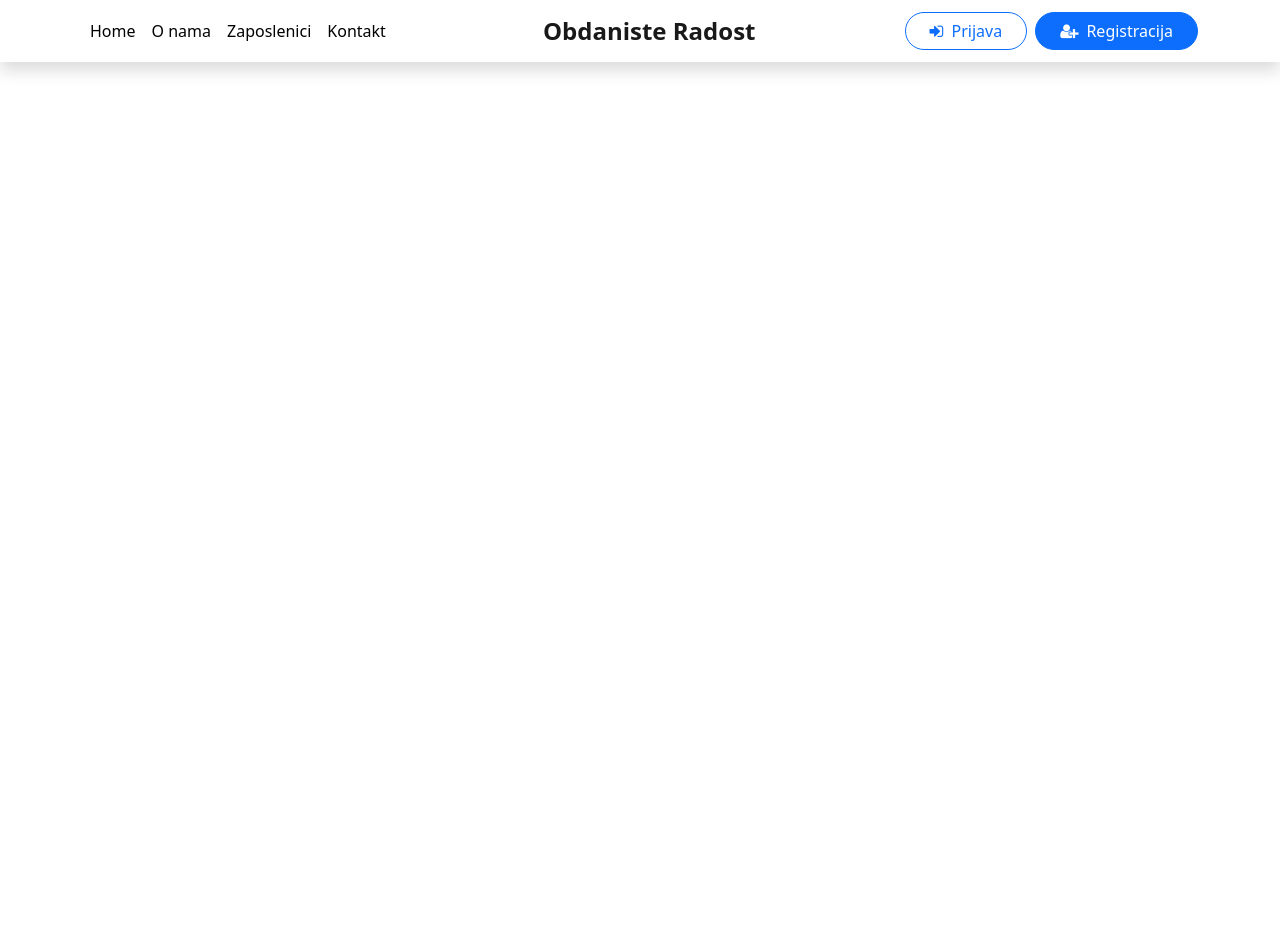
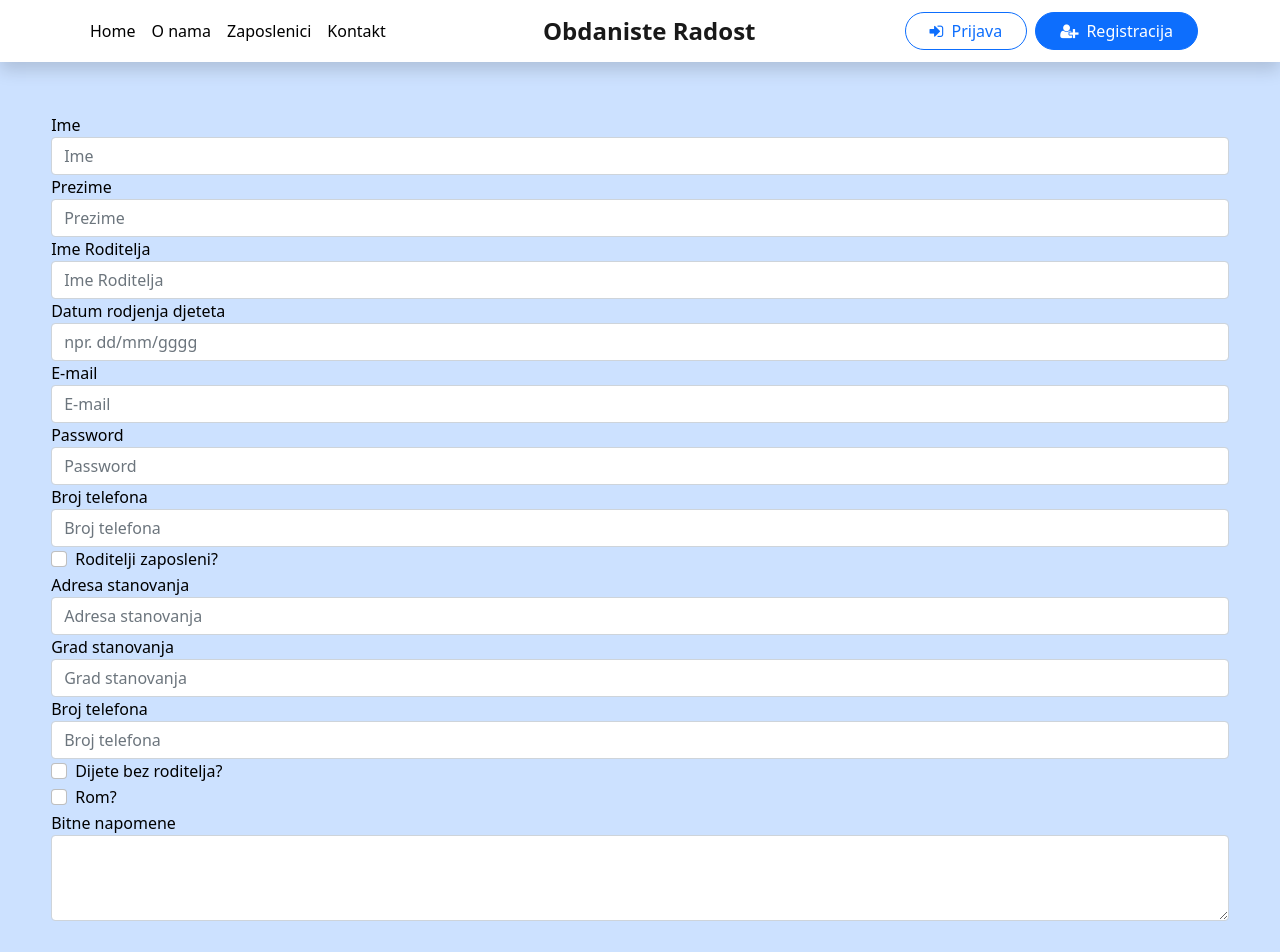
Before and after one commit to AmarOmerhodzic/Obdaniste, a React (Create React App) app in the folder client/: page /register in a window 1280 px wide. Shown: the top 952 px of the page. Before the commit the page ends 800 px from the top, so only its background shows below. Built offline with nearby package versions, Linux system fonts and the light colour scheme.

Commit message:
Hamza: dodao registraciju, u sljedecem pushu bit ce dodana api funkcionalnost registracije

```diff
--- a/client/src/App.js
+++ b/client/src/App.js
@@ -1,32 +1,35 @@
-import logo from './logo.svg';
-import './App.css';
-import Navbar from './components/Navbar';
-import Home from './components/Home';
-import About from './components/About';
-import Zaposlenici from './components/Zaposlenici';
-import Footer from './components/Footer';
-import {Routes, Route} from 'react-router-dom';
-import { useEffect, useState } from 'react';
-import Login from './components/Login';
-import Loggedin from './components/Loggedin';
+import "./App.css";
+import Register from "./components/Register"
+import Navbar from "./components/Navbar";
+import Home from "./components/Home";
+import About from "./components/About";
+import Zaposlenici from "./components/Zaposlenici";
+import Footer from "./components/Footer";
+import { Routes, Route } from "react-router-dom";
+import { useEffect, useState } from "react";
+import Login from "./components/Login";
+import Loggedin from "./components/Loggedin";
 function App() {
   const [search, setSearch] = useState("");
   return (
     <>
-    <Navbar/>
+      <Navbar />
 
-    <Routes>
-      <Route exact  path="/" element={<Home/>}/>
-      <Route exact  path="/about" element={<About/>}/>
-      <Route exact  path="/Zaposlenici" element={<Zaposlenici/>}/>
-      <Route exact  path="/kontakt" element={<Footer/>}/>
-      <Route exact path="/login" element={<Login/>}/>
-      <Route exact  path="/loggedin"
+      <Routes>
+        <Route exact path="/" element={<Home />} />
+        <Route exact path="/about" element={<About />} />
+        <Route exact path="/Zaposlenici" element={<Zaposlenici />} />
+        <Route exact path="/kontakt" element={<Footer />} />
+        <Route exact path="/login" element={<Login />} />
+        <Route exact path="/register" element={<Register />} />
+        <Route
+          exact
+          path="/loggedin"
           component={({ history }) => (
             <Loggedin search={search} history={history} />
           )}
         />
-      {/*<Route exact  path="/register" component={Register}/> */}
+        {/*<Route exact  path="/register" component={Register}/> */}
       </Routes>
     </>
   );
--- /dev/null
+++ b/client/src/components/Register.jsx
@@ -0,0 +1,96 @@
+import React from "react";
+
+const Register = () => {
+  return (
+    <form style={{ padding: "4%", backgroundColor: "#cce1ff", color: "black" }}>
+      <div class="form-group">
+        <label for="exampleFormControlInput1">Ime</label>
+        <input type="ime" class="form-control" placeholder="Ime" />
+      </div>
+      <div class="form-group">
+        <label for="exampleFormControlInput1">Prezime</label>
+        <input type="ime" class="form-control" placeholder="Prezime" />
+      </div>
+      <div class="form-group">
+        <label for="exampleFormControlInput1">Ime Roditelja</label>
+        <input type="ime" class="form-control" placeholder="Ime Roditelja" />
+      </div>
+      <div class="form-group">
+        <label for="exampleFormControlInput1">Datum rodjenja djeteta</label>
+        <input type="ime" class="form-control" placeholder="npr. dd/mm/gggg" />
+      </div>
+      <div class="form-group">
+        <label for="exampleFormControlInput1">E-mail</label>
+        <input type="ime" class="form-control" placeholder="E-mail" />
+      </div>
+      <div class="form-group">
+        <label for="exampleFormControlInput1">Password</label>
+        <input type="ime" class="form-control" placeholder="Password" />
+      </div>
+      <div class="form-group">
+        <label for="exampleFormControlInput1">Broj telefona</label>
+        <input type="ime" class="form-control" placeholder="Broj telefona" />
+      </div>
+      <div class="form-check">
+        <input
+          class="form-check-input"
+          type="checkbox"
+          value=""
+          id="roditeljiZaposleni"
+        />
+        <label class="form-check-label" for="defaultCheck1">
+          Roditelji zaposleni?
+        </label>
+      </div>
+      <div class="form-group">
+        <label for="exampleFormControlInput1">Adresa stanovanja</label>
+        <input
+          type="ime"
+          class="form-control"
+          placeholder="Adresa stanovanja"
+        />
+      </div>
+      <div class="form-group">
+        <label for="exampleFormControlInput1">Grad stanovanja</label>
+        <input type="ime" class="form-control" placeholder="Grad stanovanja" />
+      </div>
+      <div class="form-group">
+        <label for="exampleFormControlInput1">Broj telefona</label>
+        <input type="ime" class="form-control" placeholder="Broj telefona" />
+      </div>
+
+      <div class="form-check">
+        <input
+          class="form-check-input"
+          type="checkbox"
+          value=""
+          id="roditeljiZaposleni"
+        />
+        <label class="form-check-label" for="defaultCheck1">
+          Dijete bez roditelja?
+        </label>
+      </div>
+      <div class="form-check">
+        <input
+          class="form-check-input"
+          type="checkbox"
+          value=""
+          id="roditeljiZaposleni"
+        />
+        <label class="form-check-label" for="defaultCheck1">
+          Rom?
+        </label>
+      </div>
+
+      <div class="form-group">
+        <label for="exampleFormControlTextarea1">Bitne napomene</label>
+        <textarea
+          class="form-control"
+          id="exampleFormControlTextarea1"
+          rows="3"
+        ></textarea>
+      </div>
+    </form>
+  );
+};
+export default Register;
```
Also changed, not shown: client/src/components/Zaposlenici.jsx (+35 -17 lines), 2 other files (tests, documents, lock files or other folders).
